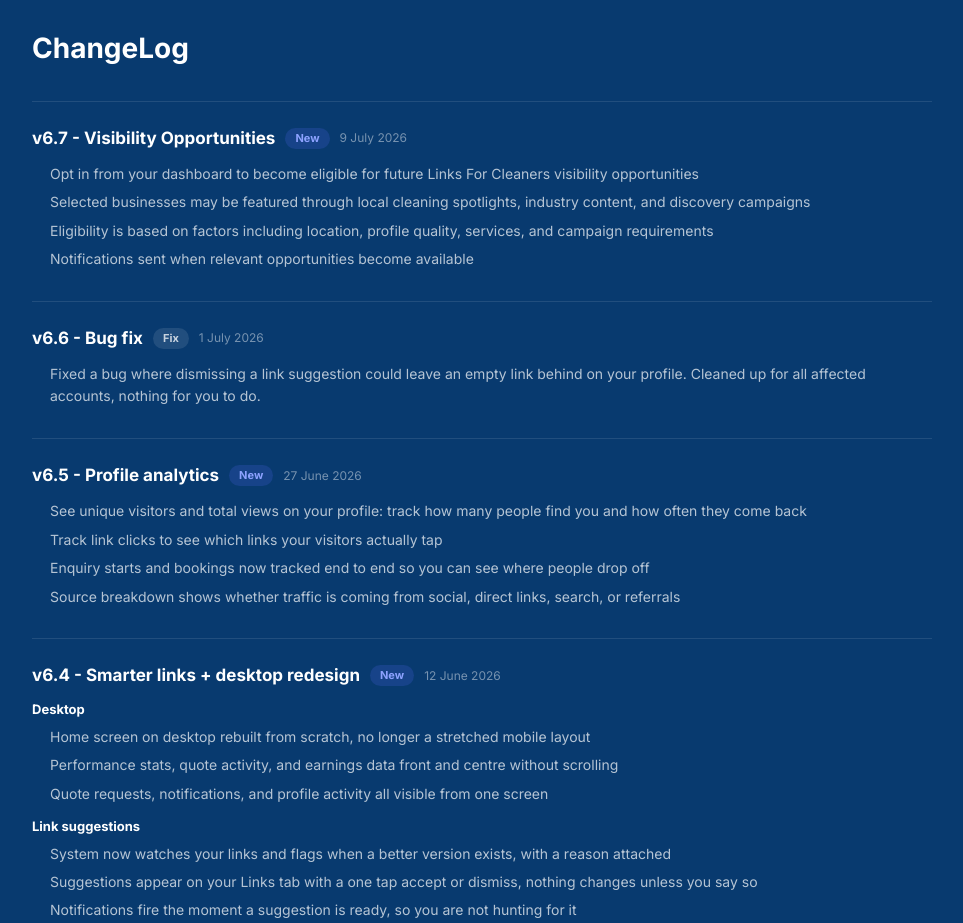
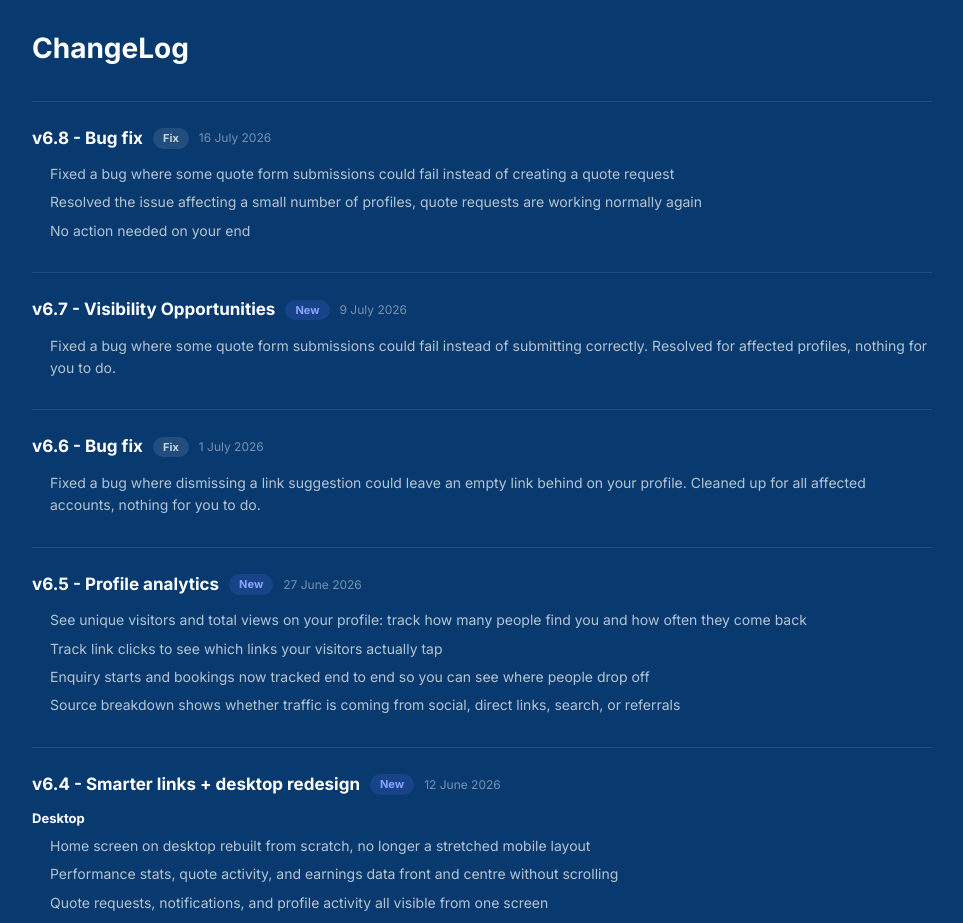
Before and after one commit to 1nn4a/iwa, a React (Vite) app: page /en/links-for-cleaners in a window 1280 px wide. Shown: the part 2400-3323 px from the top of the page, without its empty margins (158-1121 px from the left). Built offline with nearby package versions, Linux system fonts and the light colour scheme.

Commit message:
changelog updated + bugfix

```diff
--- a/src/pages/LinksForCleaners.tsx
+++ b/src/pages/LinksForCleaners.tsx
@@ -20,6 +20,21 @@ type ChangelogEntry = {
 
 const changelog: ChangelogEntry[] = [
   {
+    version: 'v6.8',
+    title: 'Bug fix',
+    badge: 'Fix',
+    date: '16 July 2026',
+    sections: [
+      {
+        items: [
+          'Fixed a bug where some quote form submissions could fail instead of creating a quote request',
+          'Resolved the issue affecting a small number of profiles, quote requests are working normally again',
+          'No action needed on your end',
+        ],
+      },
+    ],
+  },
+  {
     version: 'v6.7',
     title: 'Visibility Opportunities',
     badge: 'New',
@@ -27,10 +42,8 @@ const changelog: ChangelogEntry[] = [
     sections: [
       {
         items: [
-          'Opt in from your dashboard to become eligible for future Links For Cleaners visibility opportunities',
-          'Selected businesses may be featured through local cleaning spotlights, industry content, and discovery campaigns',
-          'Eligibility is based on factors including location, profile quality, services, and campaign requirements',
-          'Notifications sent when relevant opportunities become available',
+                  'Fixed a bug where some quote form submissions could fail instead of submitting correctly. Resolved for affected profiles, nothing for you to do.',
+
         ],
       },
     ],
```
